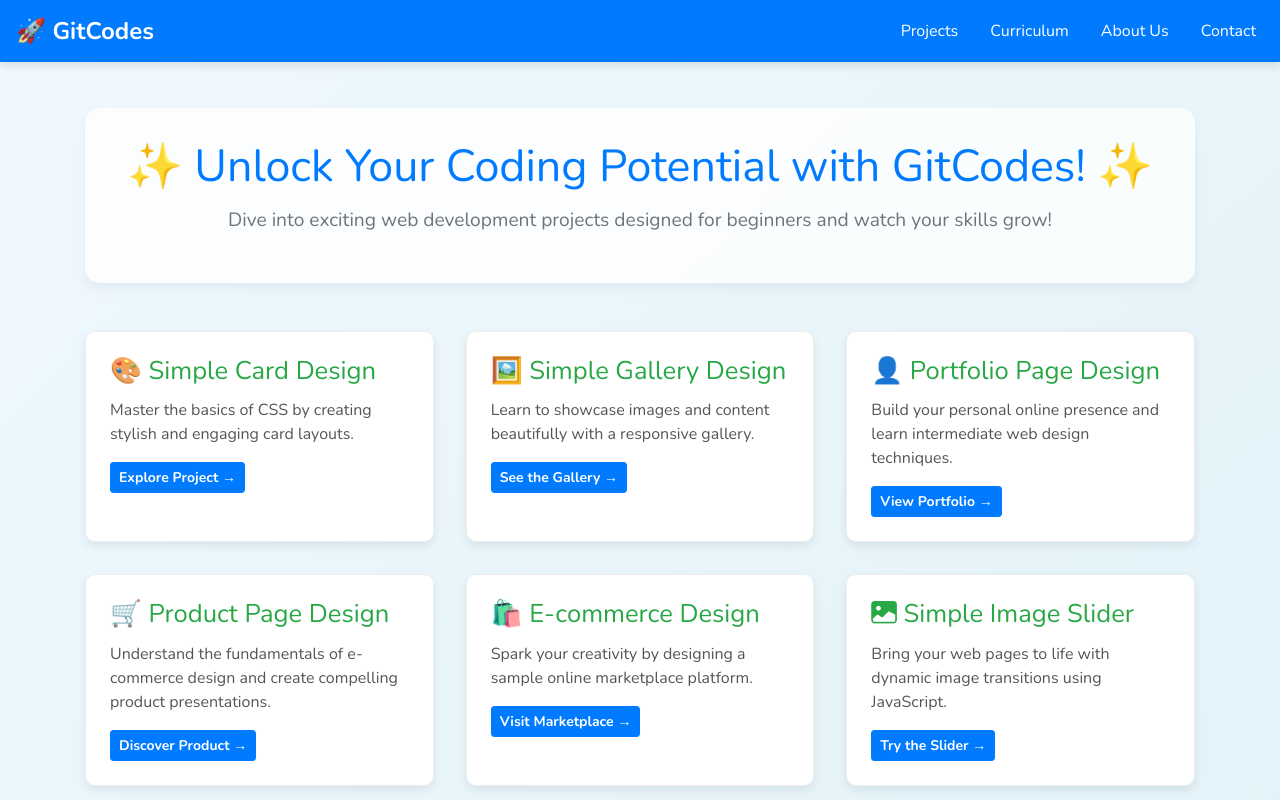
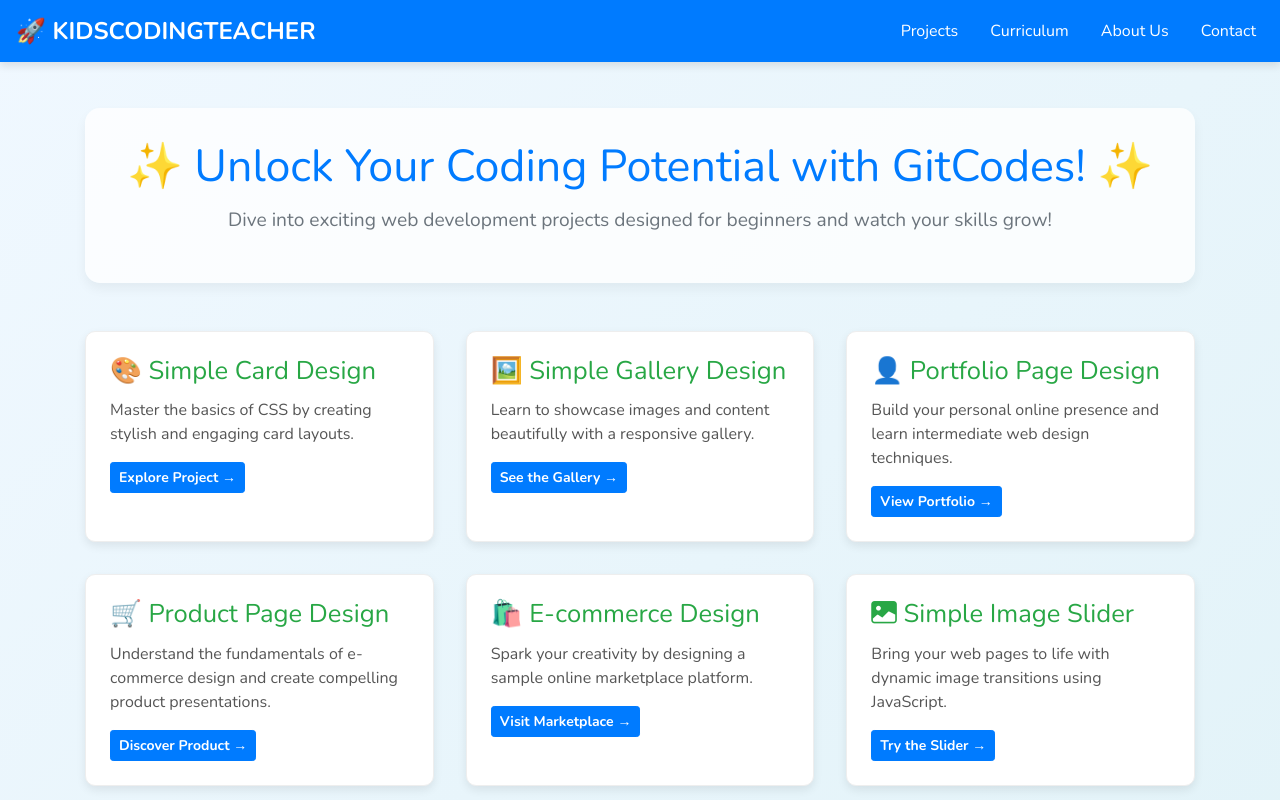
Before and after one commit to TrustarScientist/olcwd, a plain HTML site: page index.html in a window 1280 px wide. Shown: the top 800 px of the page. Drawn offline with nearby package versions, Linux system fonts and the light colour scheme; a small style sheet from the web is missing.

Commit message:
Update index.html

```diff
--- a/index.html
+++ b/index.html
@@ -134,7 +134,7 @@
 </head>
 <body>
     <nav class="navbar navbar-expand-lg navbar-dark fixed-top">
-        <a class="navbar-brand" href="#">🚀 GitCodes</a>
+        <a class="navbar-brand" href="#">🚀 KIDSCODINGTEACHER</a>
         <button class="navbar-toggler" type="button" data-toggle="collapse" data-target="#navbarNav" aria-controls="navbarNav" aria-expanded="false" aria-label="Toggle navigation">
             <span class="navbar-toggler-icon"></span>
         </button>
```
